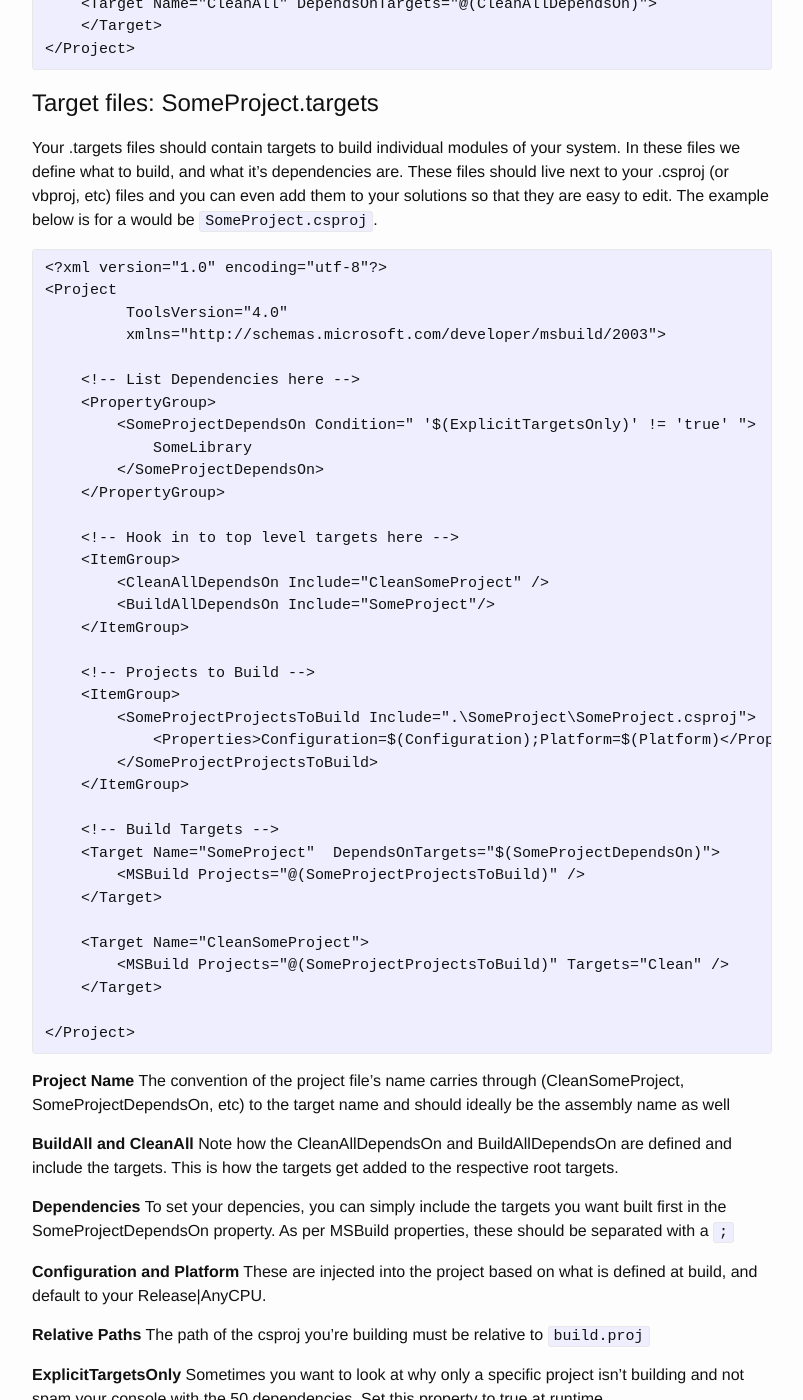
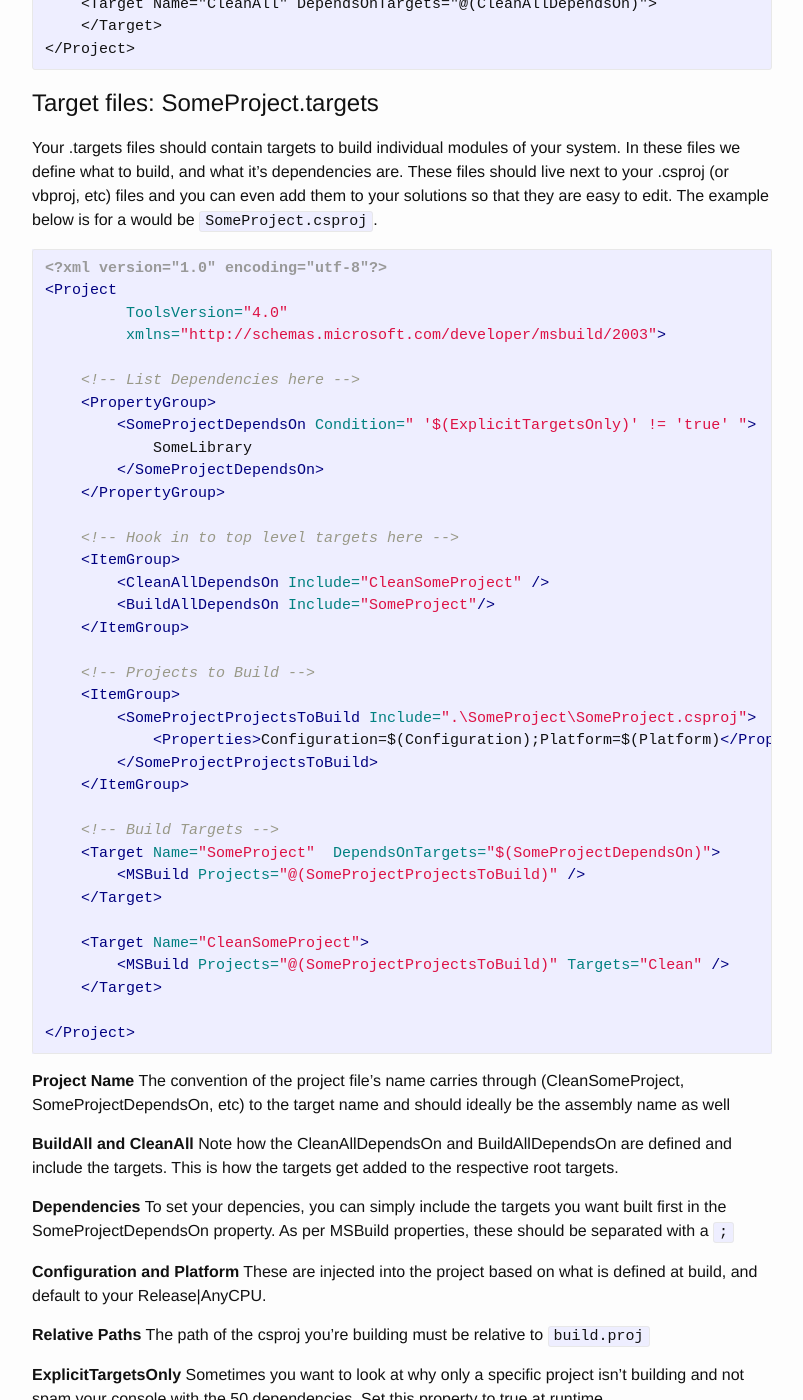
Before and after one commit to geoffles/geoffles.github.io, a Jekyll site: the page built from _posts/2015-11-28-msbuild-scheme.markdown, in a window 1280 px wide and 1400 px high, scrolled down 1441 px. Shown: the whole window, without its empty margins (238-1041 px from the left). Built offline with Jekyll 4.4.1, drawn with Linux system fonts in a browser that asks for light colours.

Commit message:
Change fencing to hopefully get syntax highlighting

````diff
--- a/_posts/2015-11-28-msbuild-scheme.markdown
+++ b/_posts/2015-11-28-msbuild-scheme.markdown
@@ -70,7 +70,7 @@ This is the file that binds everything together. It defines the `BuildAll` and `
 
 Your .targets files should contain targets to build individual modules of your system. In these files we define what to build, and what it's dependencies are. These files should live next to your .csproj (or vbproj, etc) files and you can even add them to your solutions so that they are easy to edit. The example below is for a would be `SomeProject.csproj`.
 
-~~~ XML
+``` xml
 <?xml version="1.0" encoding="utf-8"?>
 <Project
          ToolsVersion="4.0"
@@ -106,7 +106,7 @@ Your .targets files should contain targets to build individual modules of your s
     </Target>
 
 </Project>
-~~~
+```
 
 
 **Project Name**
````
